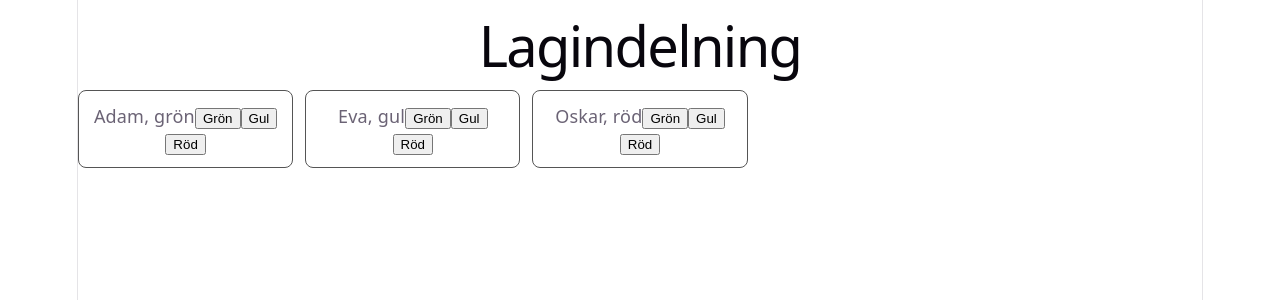
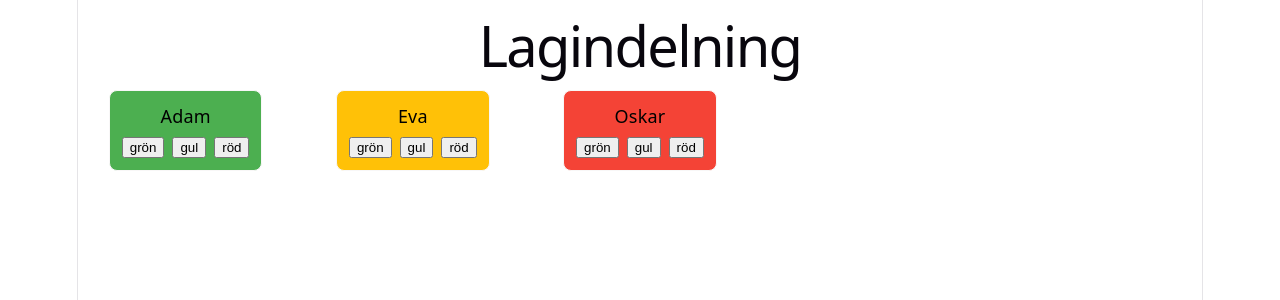
Before and after one commit to bigbossalex11-coder/Lagindelning, a React (Vite) app: page / in a window 1280 px wide. Shown: the top 300 px of the page. Built offline with nearby package versions, Linux system fonts and the light colour scheme.

Commit message:
Färga korten efter rank och snygga till layouten

```diff
--- a/src/App.css
+++ b/src/App.css
@@ -7,7 +7,18 @@
 }
 
 .player-list li{
-  border: 1px solid #555;
+  border: 1px solid #f8f7f7;
   border-radius: 8px;
   padding: 12px;
+  margin: auto;
 }
+.player-list .grön { background-color: #4caf50; color: #000;}
+.player-list .gul  { background-color: #ffc107; color: #000;}
+.player-list .röd  { background-color: #f44336; color: #000;}
+
+
+.buttons { margin-top: 8px;}.buttons {
+  display: flex;
+  gap: 8px;
+  margin-top: 8px;
+}
--- a/src/components/PlayerRow.jsx
+++ b/src/components/PlayerRow.jsx
@@ -1,10 +1,14 @@
 function PlayerRow(props) {
     return (
-        <li>
-        {props.player.name}, {props.player.rank}
-         <button onClick={() => props.onChangeRank(props.player.id, "grön")}>Grön</button>
-         <button onClick={() => props.onChangeRank(props.player.id, "Gul")}>Gul</button>
-         <button onClick={() => props.onChangeRank(props.player.id, "Röd")}>Röd</button>
+        <li className = {props.player.rank}>
+            <div>
+        {props.player.name}
+        </div>
+        <div className="buttons">
+         <button onClick={() => props.onChangeRank(props.player.id, "grön")}>grön</button>
+         <button onClick={() => props.onChangeRank(props.player.id, "gul")}>gul</button>
+         <button onClick={() => props.onChangeRank(props.player.id, "röd")}>röd</button>
+        </div>
         </li>
 
     )
```
